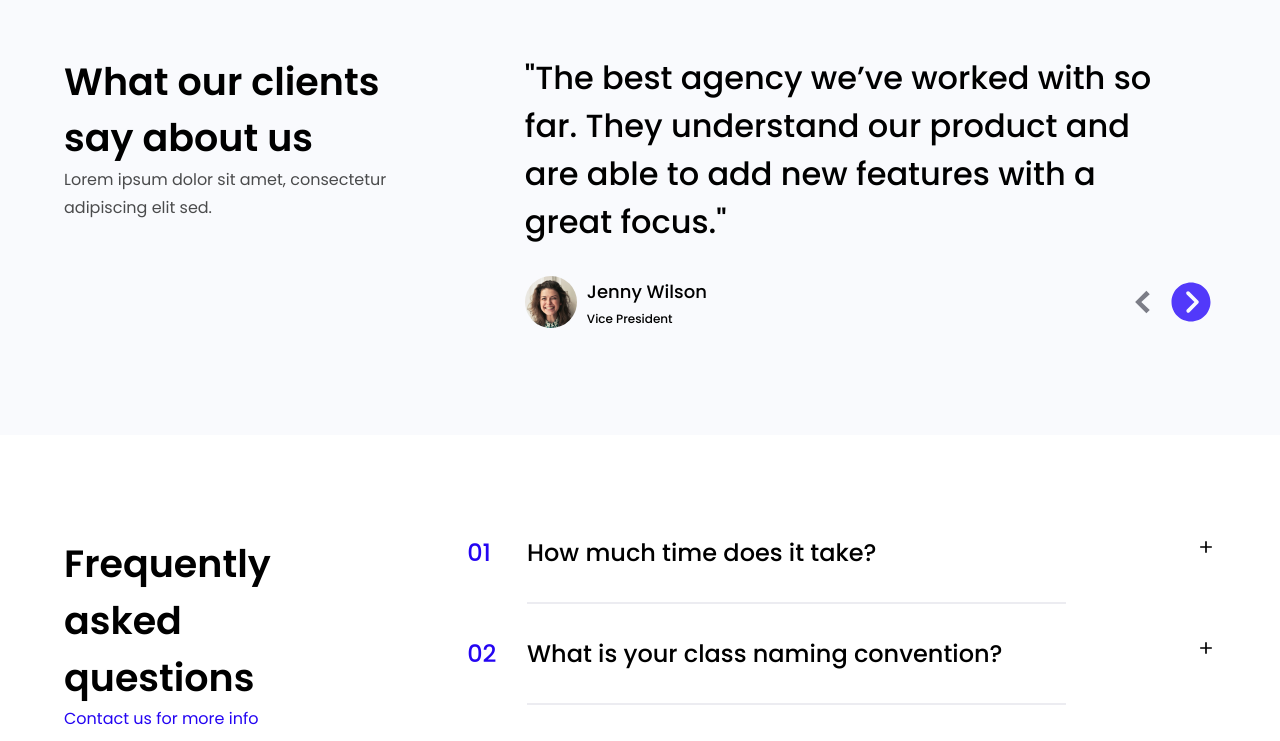
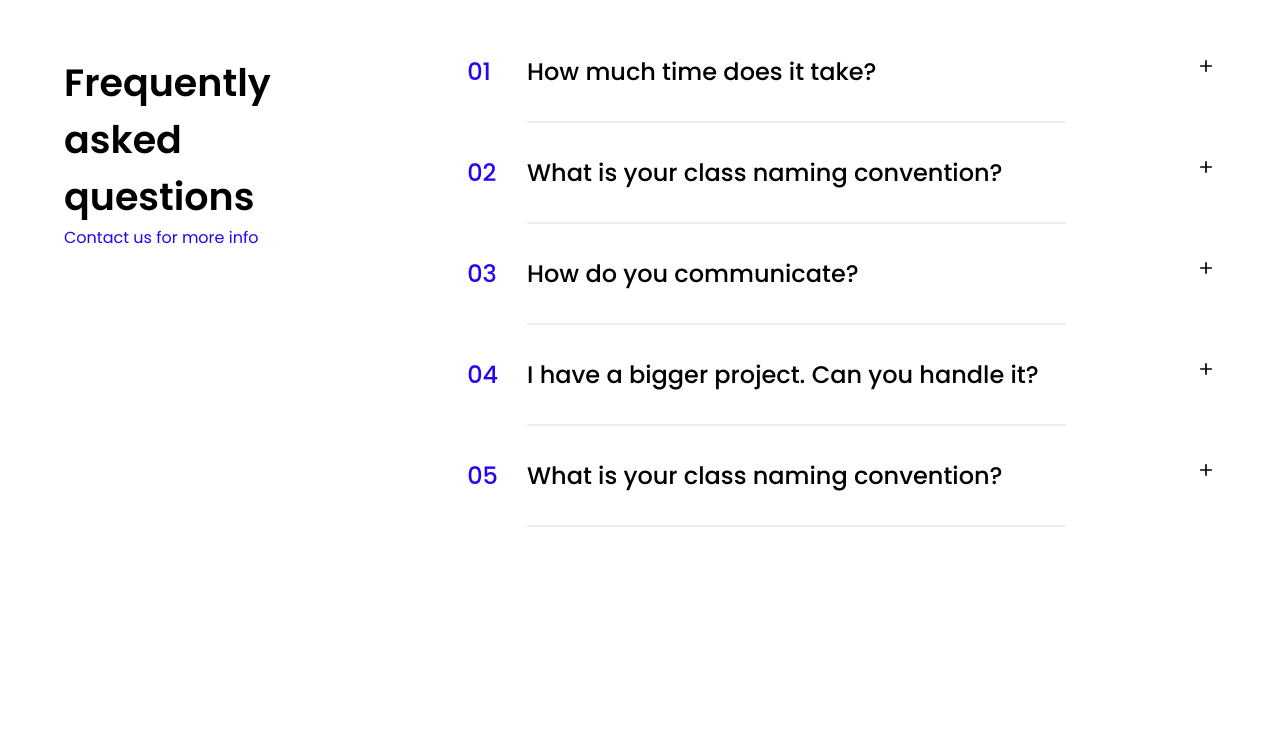
Before and after one commit to ebokes/surftweb, a React (Create React App) app: page / in a window 1280 px wide. Shown: the part 3726-4467 px from the top of the page. Built offline with nearby package versions, Linux system fonts and the light colour scheme.

Commit message:
modify homepage

```diff
--- a/src/components/home/reviewsPage/index.js
+++ /dev/null
@@ -1,77 +0,0 @@
-import React from "react";
-import {
-  Container,
-  BackdropContainer,
-} from "../../../reuseableComponents/containerStyle";
-import { ReviewsPageContainer, Col1, Col2 } from "./reviewsPageStyle";
-import { IoIosArrowDroprightCircle } from "react-icons/io";
-import { GoChevronLeft } from "react-icons/go";
-import reviewsData from "../../../data/reviewsPageData";
-
-function ReviewsPage({ item }) {
-  const [reviewSlider, setReviewSlider] = React.useState(0);
-
-  const nextSlide = () => {
-    setReviewSlider(() =>
-      reviewSlider === item.length - 1 ? 0 : item.length + 1
-    );
-  };
-  const prevSlide = () => {
-    setReviewSlider((reviewSlider) =>
-      reviewSlider === 0 ? item.length - 1 : reviewSlider - 1
-    );
-  };
-  // console.log(reviewSlider);
-
-  return (
-    <BackdropContainer bg="#F4F6FC80">
-      <Container>
-        <ReviewsPageContainer>
-          <Col1 data-aos="fade-up" data-aos-duration="2000">
-            <h1>What our clients say about us</h1>
-            <p>Lorem ipsum dolor sit amet, consectetur adipiscing elit sed.</p>
-          </Col1>
-
-          <Col2>
-            {reviewsData.map((item, index) => (
-              <div
-                data-aos="fade-left"
-                className={index === reviewSlider ? "slide active" : "slide"}
-                key={index}
-              >
-                <h1>"{item.text}"</h1>
-                <div>
-                  <div className="left">
-                    <div className="img-container">
-                      <img src={item.img} alt="woman" />
-                    </div>
-                    <div className="text-container">
-                      <h5>{item.name}</h5>
-                      <p>{item.position}</p>
-                    </div>
-                  </div>
-                </div>
-              </div>
-            ))}
-            <div data-aos="zoom-in" className="right">
-              <GoChevronLeft
-                color="#28293999"
-                size={36}
-                className="left-arrow"
-                onClick={prevSlide}
-              />
-              <IoIosArrowDroprightCircle
-                color="#5239FA"
-                size={48}
-                className="right-arrow"
-                onClick={nextSlide}
-              />
-            </div>
-          </Col2>
-        </ReviewsPageContainer>
-      </Container>
-    </BackdropContainer>
-  );
-}
-
-export default ReviewsPage;
--- a/src/components/home/reviewsPage/reviewsPageStyle.js
+++ /dev/null
@@ -1,104 +0,0 @@
-import styled from "styled-components";
-
-export const ReviewsPageContainer = styled.div`
-  display: flex;
-  justify-content: space-between;
-  position: relative;
-
-  @media (max-width: ${({ theme }) => theme.mediaQuery.tablet}) {
-    flex-direction: column;
-  }
-`;
-
-export const Col1 = styled.div`
-  width: 30%;
-
-  @media (max-width: ${({ theme }) => theme.mediaQuery.tablet}) {
-    margin-bottom: 4rem;
-    width: 100%;
-  }
-  & > h1 {
-    font-size: 3.8rem;
-    font-weight: 600;
-    line-height: 5.6rem;
-  }
-
-  & > p {
-    font-size: 1.6rem;
-    font-weight: 400;
-    line-height: 2.8rem;
-    opacity: 0.7;
-  }
-`;
-export const Col2 = styled.div`
-  display: flex;
-  overflow: scroll;
-  width: 60%;
-
-  .right {
-    position: absolute;
-    display: flex;
-    flex-direction: row;
-    align-items: center;
-    bottom: 9px;
-    right: 1px;
-    width: 9rem;
-
-    .right-arrow {
-      cursor: pointer;
-    }
-
-    .left-arrow {
-      cursor: pointer;
-    }
-  }
-  @media (max-width: ${({ theme }) => theme.mediaQuery.tablet}) {
-    /* flex-direction: column; */
-    width: 100%;
-  }
-
-  & > div {
-    width: 100%;
-    display: flex;
-    flex-direction: column;
-    justify-content: space-between;
-
-    h1 {
-      font-size: 3.2rem;
-      font-weight: 500;
-      line-height: 4.8rem;
-      width: 66rem;
-      margin-right: 6rem;
-    }
-
-    & > div {
-      /* display: flex;
-    justify-content: space-between;
-    align-items: center; */
-
-      .left {
-        display: flex;
-        margin-top: 3rem;
-        align-items: center;
-
-        .img-container {
-          img {
-            border-radius: 50%;
-          }
-        }
-        .text-container {
-          margin-left: 1rem;
-          h5 {
-            font-size: 1.8rem;
-            font-weight: 500;
-          }
-          p {
-            font-size: 1.2rem;
-            font-weight: 500;
-            line-height: 2.8rem;
-          }
-        }
-      }
-    }
-  }
-`;
--- a/src/pages/Home.js
+++ b/src/pages/Home.js
@@ -3,7 +3,6 @@ import LandingPage from "../components/home/landingPage/index";
 import WorkPage from "../components/home/workPage/index";
 import ProjectPage from "../components/home/projectPage/index";
 import FeaturesPage from "../components/home/featuresPage/index";
-import ReviewsPage from "../components/home/reviewsPage/index";
 import FaqPage from "../components/home/faqPage/index";
 import ContactForm from "../components/home/contactForm/index";
 
@@ -16,7 +15,6 @@ const Home = () => {
       <WorkPage />
       <ProjectPage />
       <FeaturesPage />
-      <ReviewsPage />
       <FaqPage />
       <ContactForm />
       <BlogPage />
```
